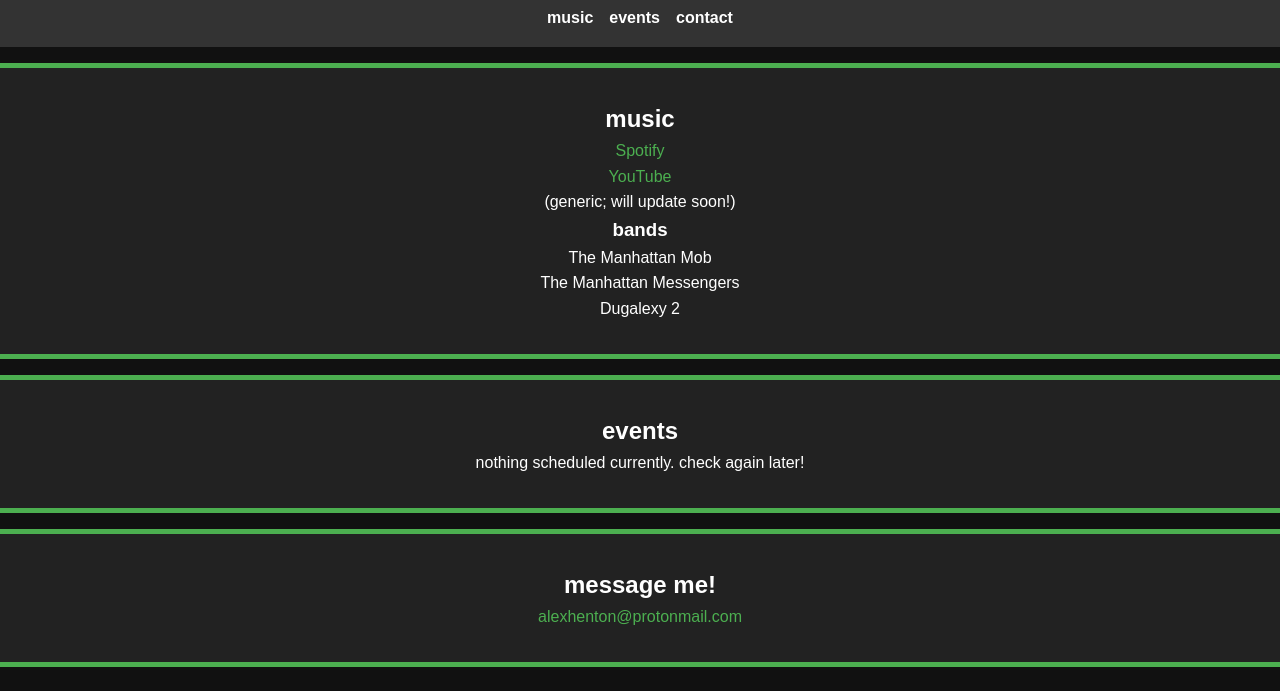
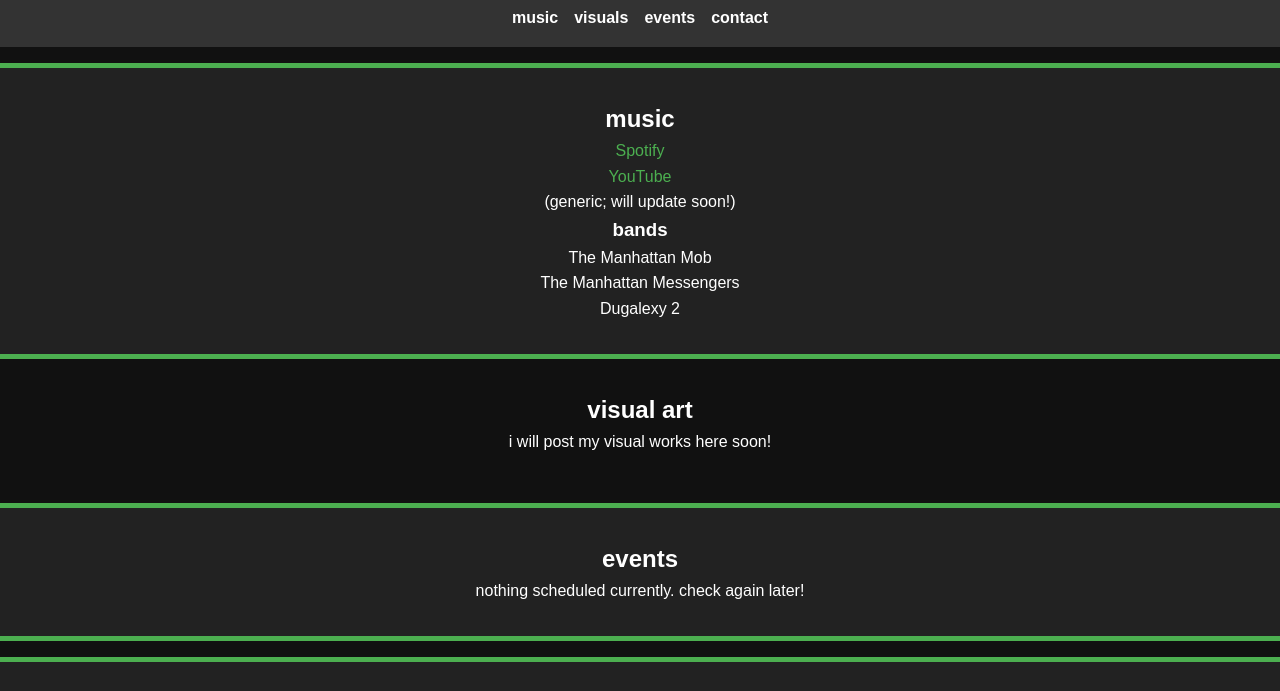
Before and after one commit to ahenton/alexhenton.net, a plain HTML site: page index.html in a window 1280 px wide. Shown: the part 70-761 px from the top of the page. Drawn offline with Linux system fonts and the light colour scheme.

Commit message:
added section 'visuals'

```diff
--- a/index.html
+++ b/index.html
@@ -18,6 +18,7 @@
         <nav>
             <ul class="nav-links">
                 <li><a href="#music">music</a></li>
+                <li><a href="#physical">visuals</a></li>
                 <li><a href="#events">events</a></li>
                 <li><a href="#contact">contact</a></li>
             </ul>
@@ -38,6 +39,11 @@
         </ul>
     </section>
 
+    <section id="visuals" class="visuals">
+        <h2>visual art</h2>
+        <p>i will post my visual works here soon!</p>
+
+    </section>
     <section id="events" class="events">
         <h2>events</h2>
         <p>nothing scheduled currently. check again later!</p>
```
